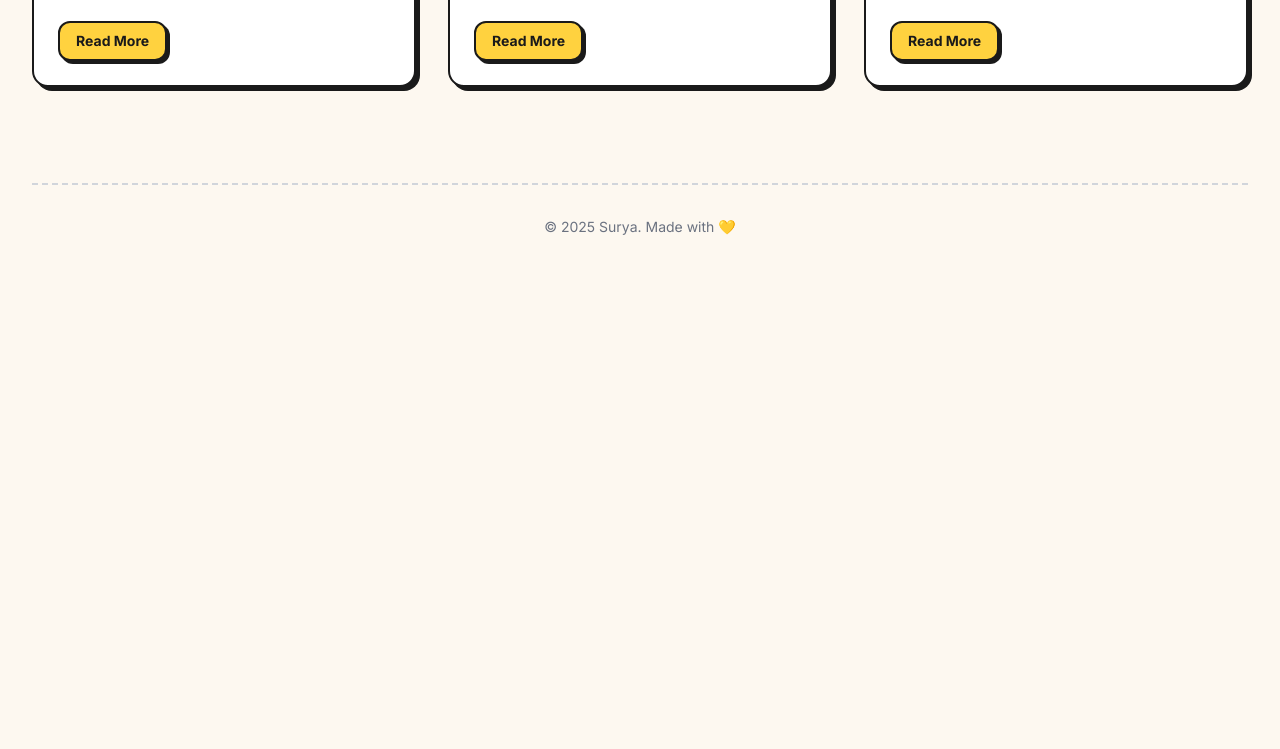
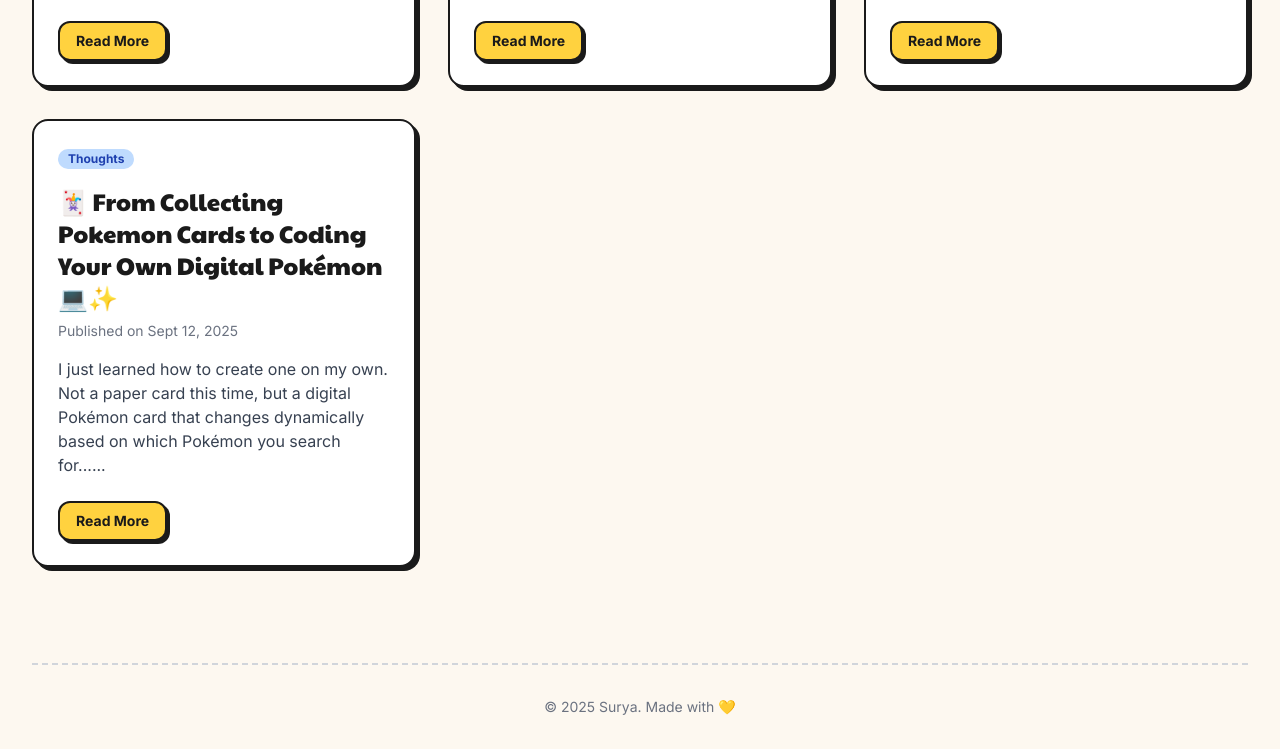
Before and after one commit to Pranav3782/Surya, a plain HTML site: page blog.html in a window 1280 px wide. Shown: the part 1617-2366 px from the top of the page. Before the commit the page ends 1886 px from the top, so only its background shows below. Drawn offline with nearby package versions, Linux system fonts and the light colour scheme.

Commit message:
Update blog.html

```diff
--- a/blog.html
+++ b/blog.html
@@ -159,6 +159,15 @@
                         <p class="text-gray-700 flex-grow">It was just another evening. I was on my way to watch a movie, stuck in the usual city traffic, mindlessly watching vehicles pass by cars honking, bikes squeezing through gaps, trucks crawling along....</p>
                         <a href="https://medium.com/@surya.nallagonda123/when-a-truck-poster-made-me-question-everything-about-logistics-7387ad4d6c96" class="custom-btn font-bold py-2 px-4 mt-6 self-start text-sm" target="_blank">Read More</a>
                     </div>
+                    <div class="blog-post custom-card p-6 flex flex-col" data-category="thoughts">
+                        <div class="mb-4">
+                            <span class="inline-block bg-blue-200 text-blue-800 text-xs font-semibold mr-2 px-2.5 py-0.5 rounded-full">Thoughts</span>
+                        </div>
+                        <h3 class="text-2xl font-heading mb-2">🃏 From Collecting Pokemon Cards to Coding Your Own Digital Pokémon 💻✨</h3>
+                        <p class="text-gray-500 text-sm mb-4">Published on Sept 12, 2025</p>
+                        <p class="text-gray-700 flex-grow">I just learned how to create one on my own. Not a paper card this time, but a digital Pokémon card that changes dynamically based on which Pokémon you search for......</p>
+                        <a href="https://medium.com/@surya.nallagonda123/from-collecting-pokemon-cards-to-coding-your-own-digital-pok%C3%A9mon-91a0ef6fcdf8" class="custom-btn font-bold py-2 px-4 mt-6 self-start text-sm" target="_blank">Read More</a>
+                    </div>
                 </div>
             </section>
         </main>
```
